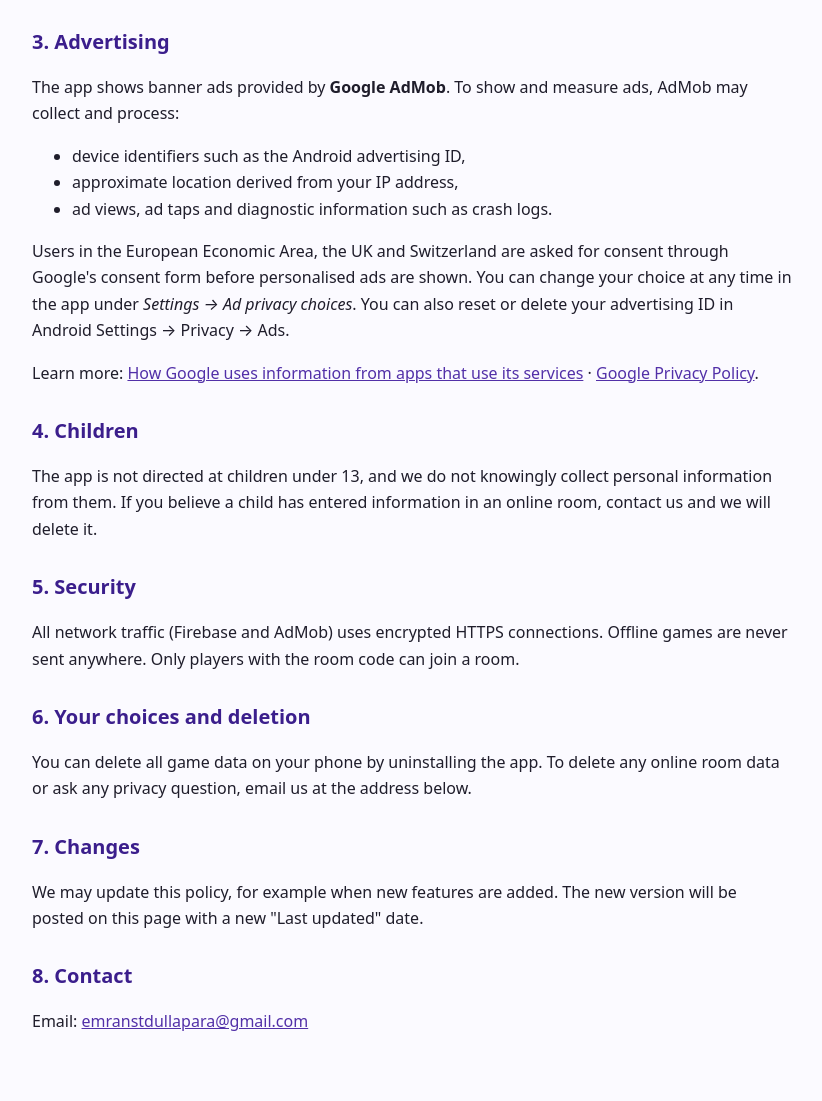
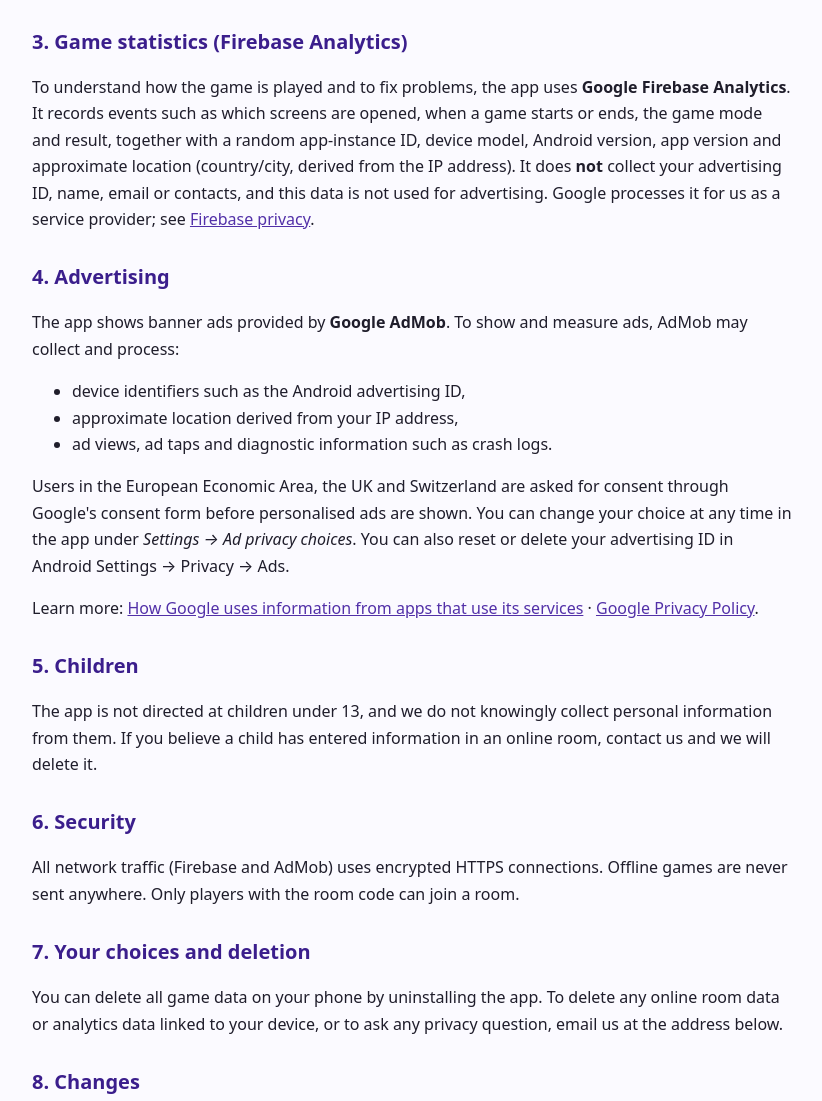
Before and after one commit to emran1249/ludo-royale-privacy, a plain HTML site: page index.html in a window 1280 px wide. Shown: the part 661-1762 px from the top of the page, without its empty margins (228-1050 px from the left). Drawn offline with Linux system fonts and the light colour scheme.

Commit message:
Privacy policy: Firebase Analytics
Co-Authored-By: Claude Opus 5.5 <noreply@anthropic.com>

```diff
--- a/index.html
+++ b/index.html
@@ -22,7 +22,10 @@
 <h2>2. Online play (optional)</h2>
 <p>If you choose <strong>Play Online</strong> (Find Players or a private room), the app uses Google Firebase (Authentication and Realtime Database, servers in Singapore) to run game rooms. Firebase gives your phone an anonymous random user ID. The room stores your nickname, seat colour, online status and the game moves. Other players in the same room, including strangers matched by Find Players, can see your nickname. There is no chat. Please do not use your real name as a nickname if you do not want others to see it. We do not collect your email, phone number, contacts or real name. A room is deleted automatically when every player has left it, and any abandoned room is deleted after at most a few hours.</p>
 
-<h2>3. Advertising</h2>
+<h2>3. Game statistics (Firebase Analytics)</h2>
+<p>To understand how the game is played and to fix problems, the app uses <strong>Google Firebase Analytics</strong>. It records events such as which screens are opened, when a game starts or ends, the game mode and result, together with a random app-instance ID, device model, Android version, app version and approximate location (country/city, derived from the IP address). It does <strong>not</strong> collect your advertising ID, name, email or contacts, and this data is not used for advertising. Google processes it for us as a service provider; see <a href="https://firebase.google.com/support/privacy">Firebase privacy</a>.</p>
+
+<h2>4. Advertising</h2>
 <p>The app shows banner ads provided by <strong>Google AdMob</strong>. To show and measure ads, AdMob may collect and process:</p>
 <ul>
   <li>device identifiers such as the Android advertising ID,</li>
@@ -32,19 +35,19 @@
 <p>Users in the European Economic Area, the UK and Switzerland are asked for consent through Google's consent form before personalised ads are shown. You can change your choice at any time in the app under <em>Settings → Ad privacy choices</em>. You can also reset or delete your advertising ID in Android Settings → Privacy → Ads.</p>
 <p>Learn more: <a href="https://policies.google.com/technologies/partner-sites">How Google uses information from apps that use its services</a> · <a href="https://policies.google.com/privacy">Google Privacy Policy</a>.</p>
 
-<h2>4. Children</h2>
+<h2>5. Children</h2>
 <p>The app is not directed at children under 13, and we do not knowingly collect personal information from them. If you believe a child has entered information in an online room, contact us and we will delete it.</p>
 
-<h2>5. Security</h2>
+<h2>6. Security</h2>
 <p>All network traffic (Firebase and AdMob) uses encrypted HTTPS connections. Offline games are never sent anywhere. Only players with the room code can join a room.</p>
 
-<h2>6. Your choices and deletion</h2>
-<p>You can delete all game data on your phone by uninstalling the app. To delete any online room data or ask any privacy question, email us at the address below.</p>
+<h2>7. Your choices and deletion</h2>
+<p>You can delete all game data on your phone by uninstalling the app. To delete any online room data or analytics data linked to your device, or to ask any privacy question, email us at the address below.</p>
 
-<h2>7. Changes</h2>
+<h2>8. Changes</h2>
 <p>We may update this policy, for example when new features are added. The new version will be posted on this page with a new "Last updated" date.</p>
 
-<h2>8. Contact</h2>
+<h2>9. Contact</h2>
 <p>Email: <a href="mailto:emranstdullapara@gmail.com">emranstdullapara@gmail.com</a></p>
 </body>
 </html>
```
